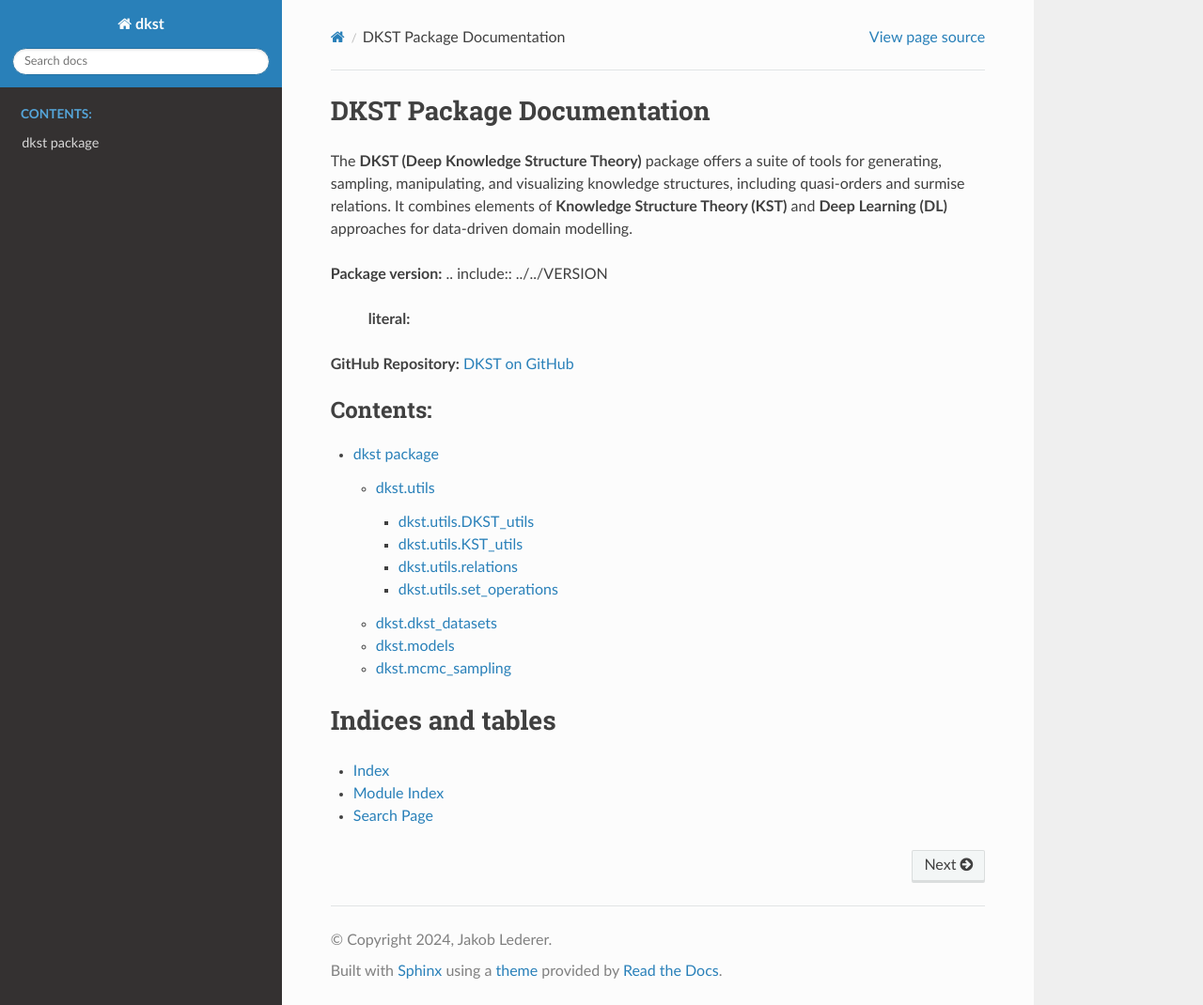
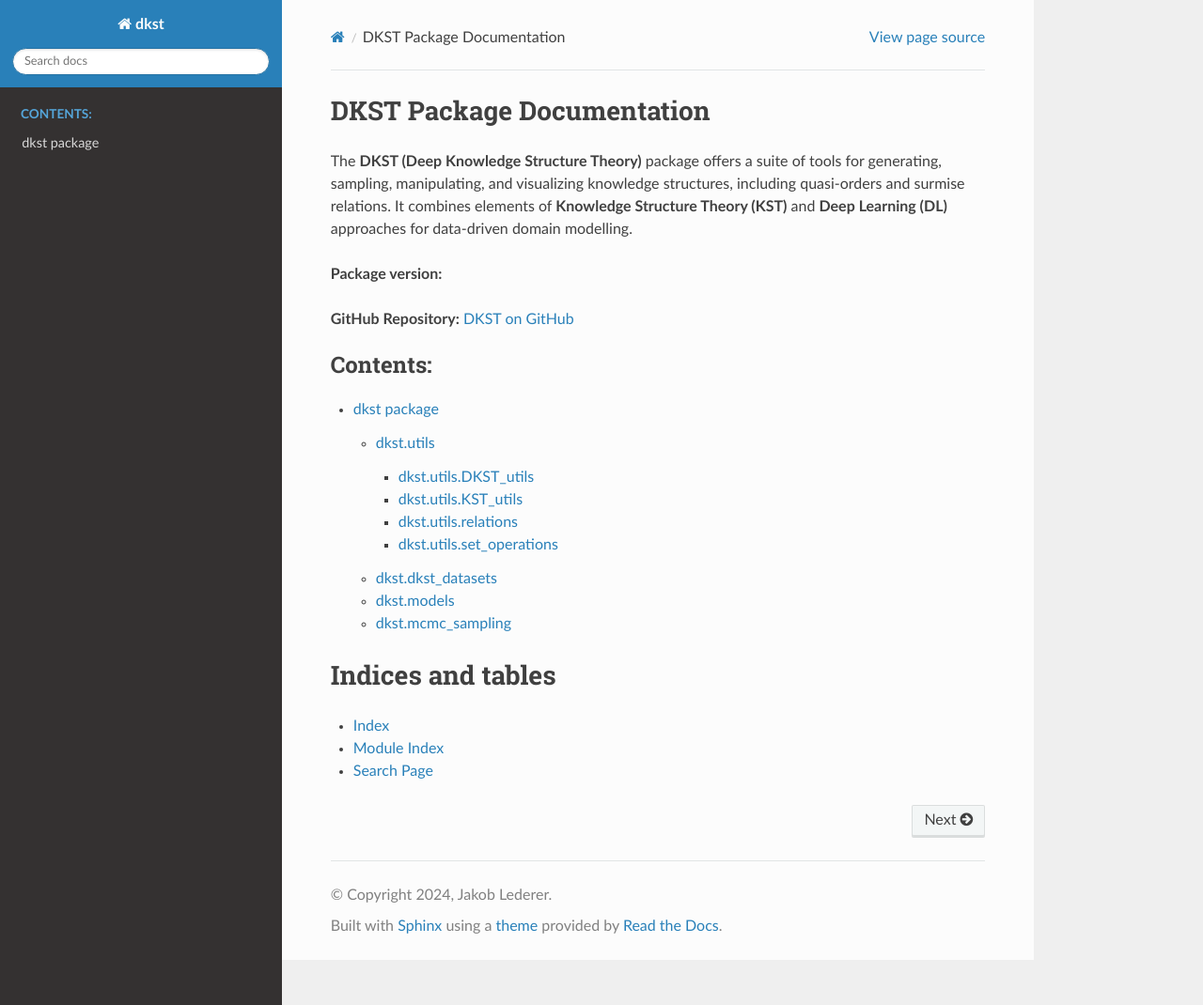
Before and after one commit to jlederer1/DKST, a Sphinx documentation site: the page built from docs/source/index.rst, in a window 1280 px wide and 1070 px high. Shown: the whole window at 94% size. Built offline with Sphinx 7.4.7 and the Read the Docs theme 3.1.0, drawn with Linux system fonts in a browser that asks for light colours; the version number could not be read and is left out.

Commit message:
fixed sphinx formatting package version

```diff
--- a/docs/source/index.rst
+++ b/docs/source/index.rst
@@ -9,9 +9,7 @@ DKST Package Documentation
 The **DKST (Deep Knowledge Structure Theory)** package offers a suite of tools for generating, sampling, manipulating, and visualizing knowledge structures,
 including quasi-orders and surmise relations. It combines elements of **Knowledge Structure Theory (KST)** and **Deep Learning (DL)** approaches for data-driven domain modelling.
 
-**Package version:**
-.. include:: ../../VERSION
-   :literal:
+**Package version:** |release|
 
 **GitHub Repository:**
 `DKST on GitHub <https://github.com/jlederer1/DKST>`_
```
